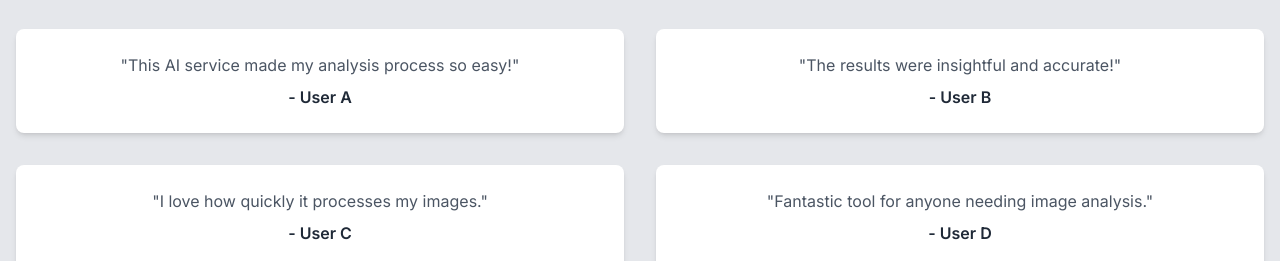
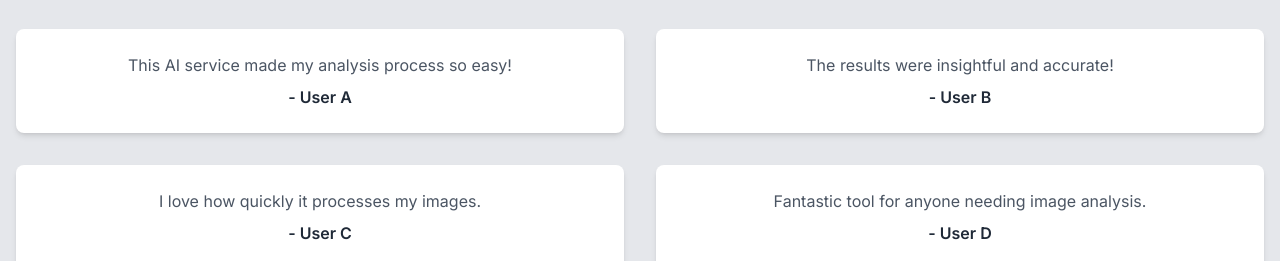
Before and after one commit to tunahanbucak/nextjs-image-identifier-ai, a Next.js app: page /works in a window 1280 px wide. Shown: the part 1857-2118 px from the top of the page. Built offline with nearby package versions, Linux system fonts and the light colour scheme.

Commit message:
bug fixed

```diff
--- a/app/works/page.tsx
+++ b/app/works/page.tsx
@@ -139,7 +139,7 @@ export default function Page() {
               <div
                 key={index}
                 className="bg-white rounded-lg shadow-md p-6 text-center transition-transform transform hover:scale-105">
-                <p className="text-gray-600">"{testimonial.text}"</p>
+                <p className="text-gray-600">{testimonial.text}</p>
                 <p className="mt-2 font-semibold text-gray-800">
                   - {testimonial.user}
                 </p>
```
